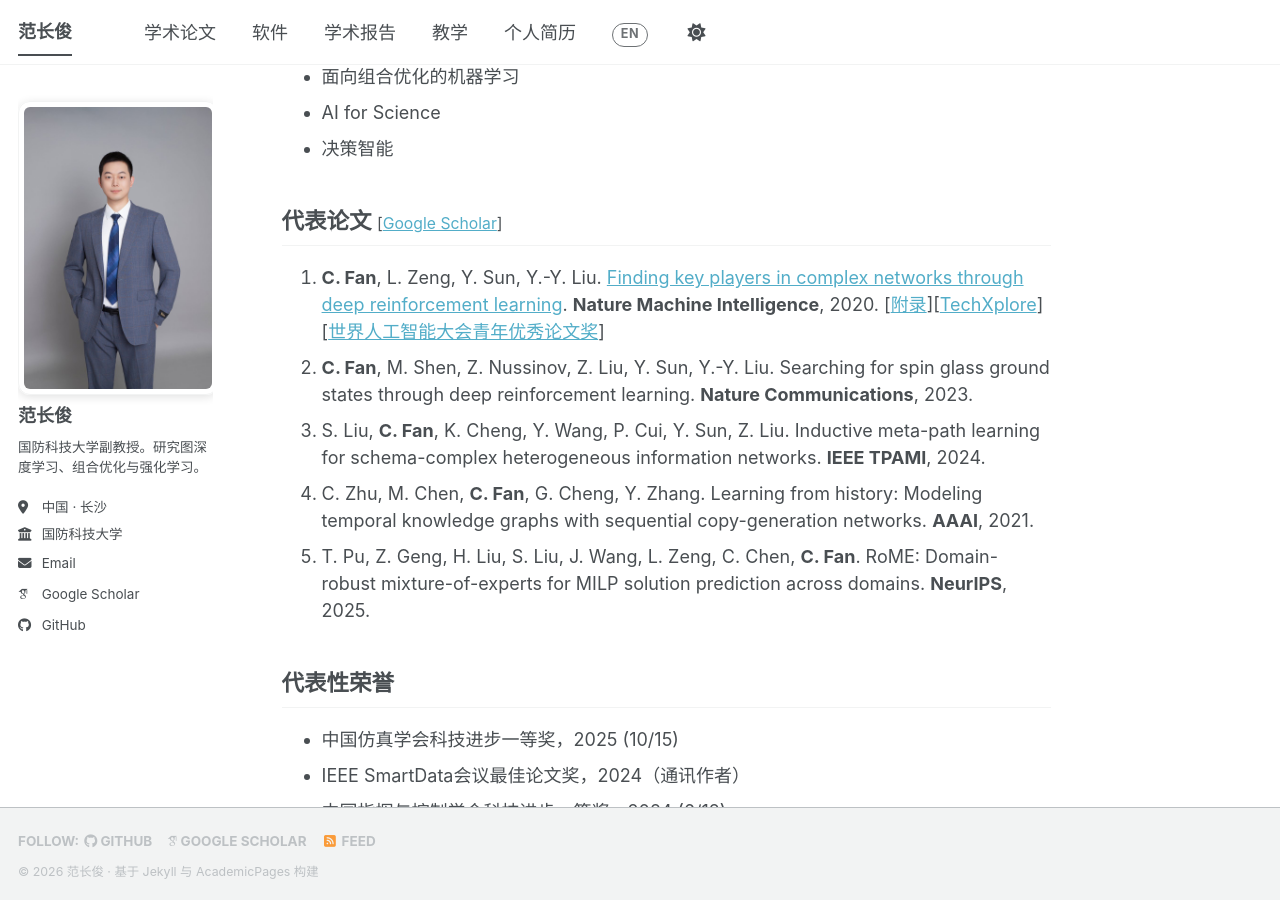
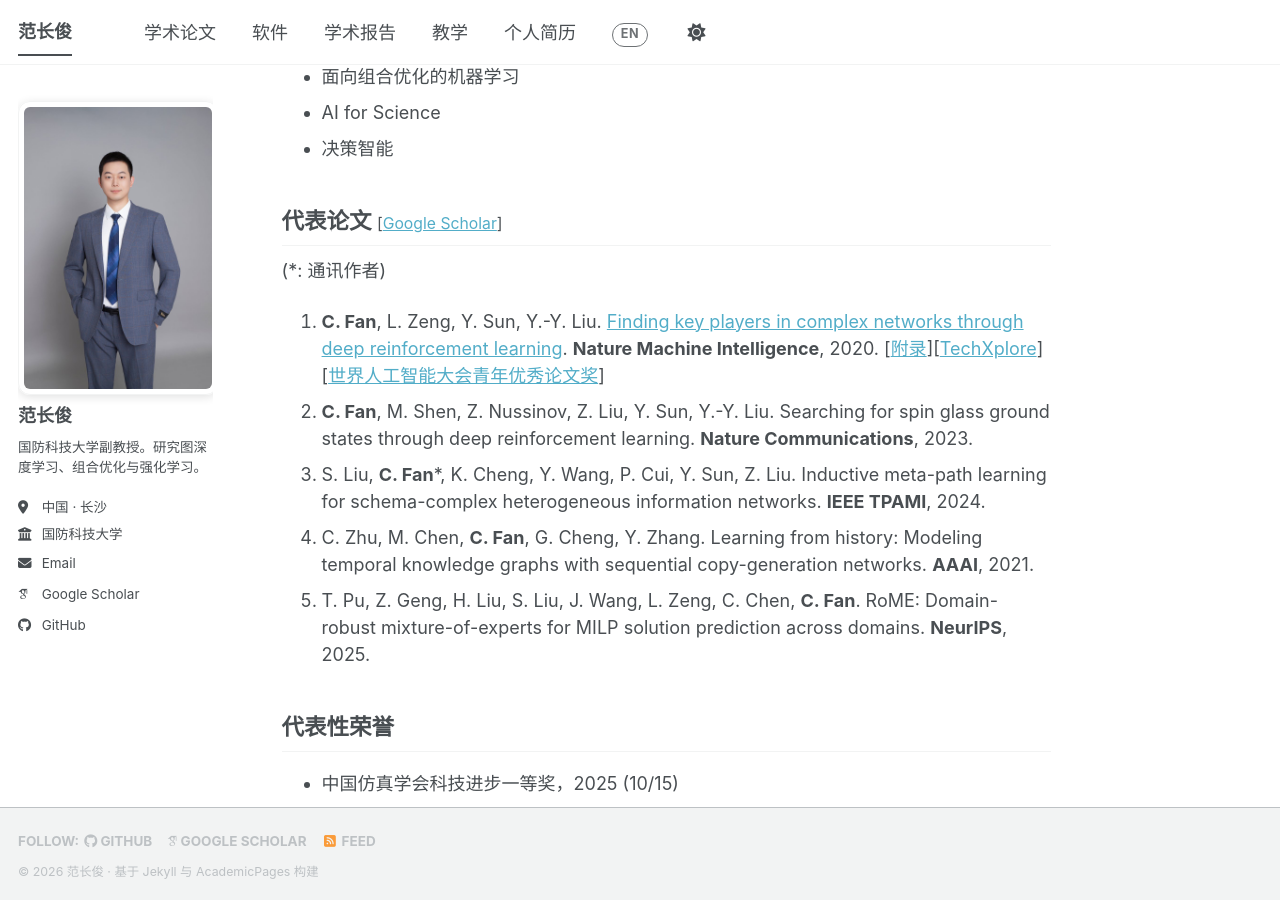
Before and after one commit to fanchangjun/fanchangjun.github.io, a Jekyll site: the page built from _pages/about.md, in a window 1280 px wide and 900 px high, scrolled down 694 px. Built offline with Jekyll 4.4.1, drawn with Linux system fonts in a browser that asks for light colours; some web fonts are replaced; a script bundle is joined from its source files by our own code; library files that are not in the unit come from our copies.

Commit message:
Update about.md

```diff
--- a/_pages/about.md
+++ b/_pages/about.md
@@ -67,9 +67,10 @@ I am now recruiting Master and PhD students who are passionate about research, s
 
 <div class="lang-zh" markdown="1">
 
+(*: 通讯作者)
 1. **C. Fan**, L. Zeng, Y. Sun, Y.-Y. Liu. [Finding key players in complex networks through deep reinforcement learning](/pdfs/2020FINDER_main.pdf). **Nature Machine Intelligence**, 2020. [[附录](/pdfs/2020FINDER_SI.pdf)][[TechXplore](https://techxplore.com/news/2020-06-deep-framework-key-players-complex.html)][[世界人工智能大会青年优秀论文奖](https://www.waicyop.cn/article/11)]
 2. **C. Fan**, M. Shen, Z. Nussinov, Z. Liu, Y. Sun, Y.-Y. Liu. Searching for spin glass ground states through deep reinforcement learning. **Nature Communications**, 2023.
-3. S. Liu, **C. Fan**, K. Cheng, Y. Wang, P. Cui, Y. Sun, Z. Liu. Inductive meta-path learning for schema-complex heterogeneous information networks. **IEEE TPAMI**, 2024.
+3. S. Liu, **C. Fan***, K. Cheng, Y. Wang, P. Cui, Y. Sun, Z. Liu. Inductive meta-path learning for schema-complex heterogeneous information networks. **IEEE TPAMI**, 2024.
 4. C. Zhu, M. Chen, **C. Fan**, G. Cheng, Y. Zhang. Learning from history: Modeling temporal knowledge graphs with sequential copy-generation networks. **AAAI**, 2021.
 5. T. Pu, Z. Geng, H. Liu, S. Liu, J. Wang, L. Zeng, C. Chen, **C. Fan**. RoME: Domain-robust mixture-of-experts for MILP solution prediction across domains. **NeurIPS**, 2025.
 
```
